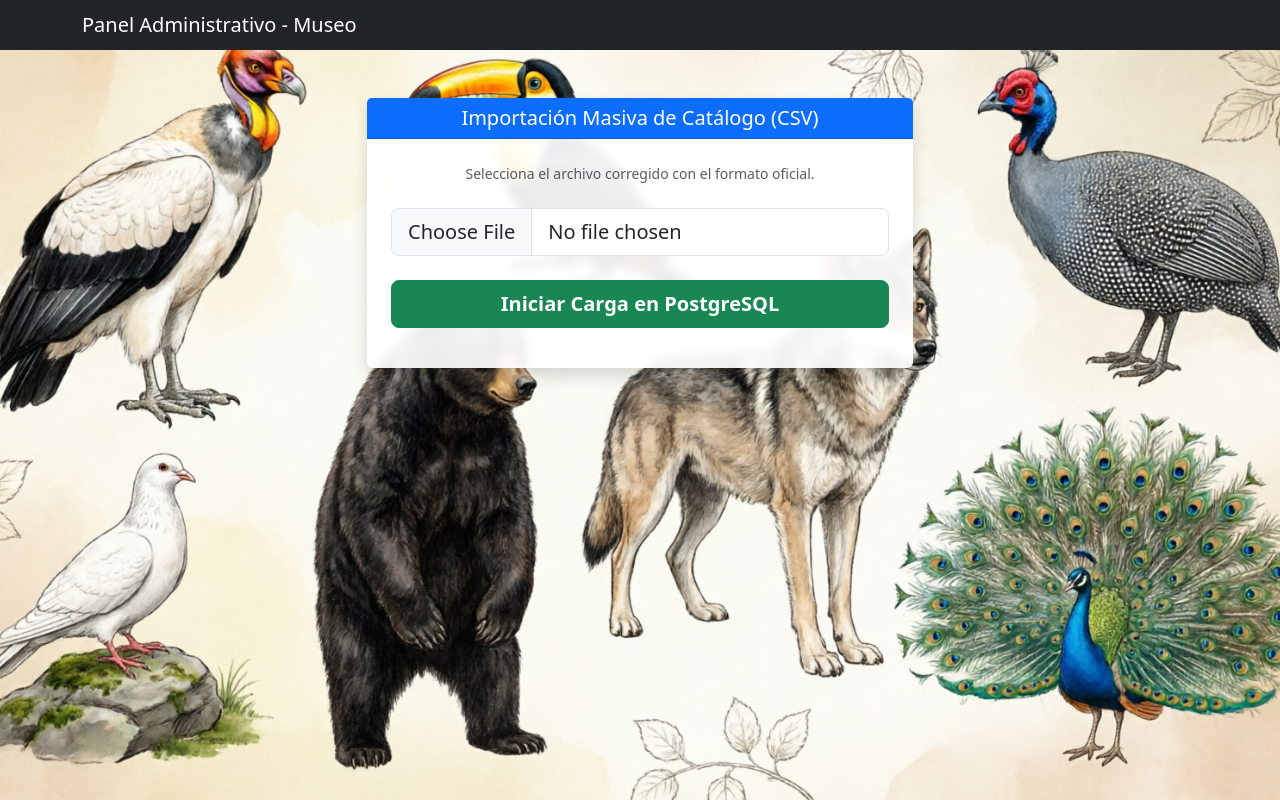
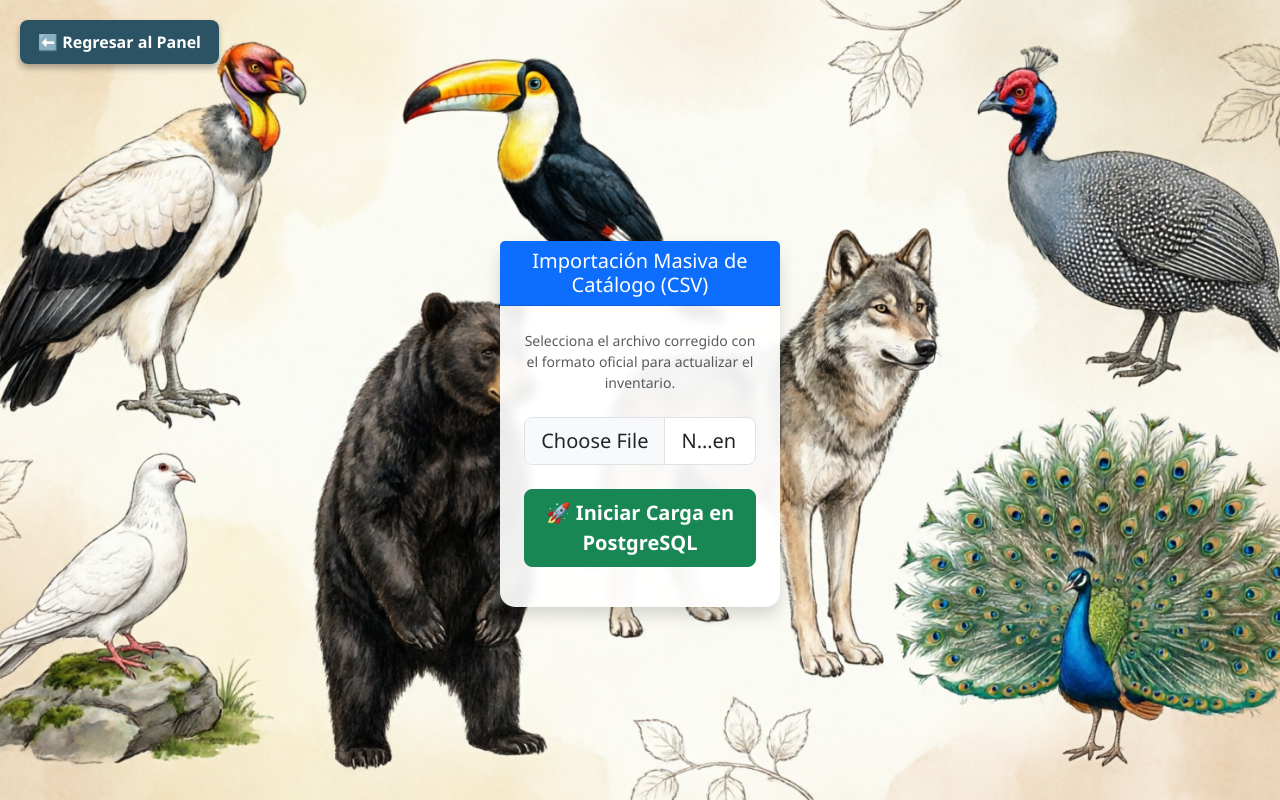
Before and after one commit to farid3312/sala-herpetologia, a FastAPI app: page /admin/importar in a window 1280 px wide. Run offline with FastAPI, Linux system fonts and the light colour scheme.

Commit message:
feat: implementar base_admin(la tabla) y limpiar interfaz de importación y agregar boton de regresar al apartado admin

```diff
--- a/templates/base.html
+++ b/templates/base.html
@@ -1,24 +1,57 @@
-<!doctype html>
+<!DOCTYPE html>
 <html lang="es">
-  <head>
-    <meta charset="UTF-8" />
-    <meta name="viewport" content="width=device-width, initial-scale=1.0" />
-    <title>Museo de Herpetología - Admin</title>
-    <link
-      href="https://cdn.jsdelivr.net/npm/bootstrap@5.3.0/dist/css/bootstrap.min.css"
-      rel="stylesheet"
-    />
-    <link rel="stylesheet" href="/static/css/style.css" />
-  </head>
-  <body class="bg-light">
-    <nav class="navbar navbar-dark bg-dark mb-4">
-      <div class="container">
-        <span class="navbar-brand mb-0 h1">Panel Administrativo - Museo</span>
-      </div>
-    </nav>
+<head>
+    <meta charset="UTF-8">
+    <meta name="viewport" content="width=device-width, initial-scale=1.0">
+    <title>{% block title %}Admin - Museo Herpetológico{% endblock %}</title>
+    <link rel="icon" href="{{ url_for('static', path='favicon.ico') }}" type="image/x-icon">
+    <link href="https://cdn.jsdelivr.net/npm/bootstrap@5.3.0/dist/css/bootstrap.min.css" rel="stylesheet">
 
-    <div class="container">{% block content %}{% endblock %}</div>
+    <style>
+        body {
+            /* Usamos el mismo fondo que el Dashboard Admin */
+            background-image: url("{{ url_for('static', path='fondo admin.png') }}");
+            background-size: cover;
+            background-position: center;
+            background-attachment: fixed;
+            min-height: 100vh;
+            display: flex;
+            align-items: center; /* Centrado vertical */
+            justify-content: center; /* Centrado horizontal */
+            padding: 20px;
+            margin: 0;
+            font-family: 'Segoe UI', Tahoma, Geneva, Verdana, sans-serif;
+        }
+
+        /* Botón para volver al Dashboard administrativo general */
+        .btn-back {
+            position: absolute;
+            top: 20px;
+            left: 20px;
+            background-color: #2c5364;
+            color: white;
+            padding: 10px 18px;
+            text-decoration: none;
+            border-radius: 8px;
+            font-weight: bold;
+            box-shadow: 0 4px 6px rgba(0,0,0,0.3);
+            transition: 0.3s;
+            z-index: 1000;
+            border: none;
+        }
+
+        .btn-back:hover {
+            background-color: #1d3a47;
+            color: #00d2ff !important;
+            transform: scale(1.05);
+        }
+    </style>
+    {% block extra_styles %}{% endblock %}
+</head>
+<body>
+
+    {% block content %}{% endblock %}
 
     <script src="https://cdn.jsdelivr.net/npm/bootstrap@5.3.0/dist/js/bootstrap.bundle.min.js"></script>
-  </body>
+</body>
 </html>
--- a/templates/importar.html
+++ b/templates/importar.html
@@ -3,28 +3,54 @@
 {% block content %}
 <style>
     body {
-        /* Cambia 'fondo.png' por el nombre real de tu imagen en la carpeta static */
         background-image: url("{{ url_for('static', path='fondoimportar.png') }}");
         background-size: cover;
         background-position: center;
         background-attachment: fixed;
     }
-    /* Hacemos la tarjeta un poco transparente para que se vea el fondo */
+
+    /* Botón para volver al Dashboard administrativo */
+    .btn-back {
+        position: absolute;
+        top: 20px;
+        left: 20px;
+        background-color: #2c5364;
+        color: white;
+        padding: 10px 18px;
+        text-decoration: none;
+        border-radius: 8px;
+        font-weight: bold;
+        box-shadow: 0 4px 6px rgba(0,0,0,0.3);
+        transition: 0.3s;
+        z-index: 1000;
+        border: none;
+    }
+
+    .btn-back:hover {
+        background-color: #1d3a47;
+        color: #00d2ff;
+        transform: scale(1.05);
+    }
+
     .card.shadow {
         background: rgba(255, 255, 255, 0.92);
         backdrop-filter: blur(5px);
+        border: none;
+        border-radius: 15px;
     }
 </style>
 
+<a href="/admin/dashboard" class="btn-back">⬅️ Regresar al Panel</a>
+
 <div class="row justify-content-center mt-5">
   <div class="col-md-6">
-    <div class="card shadow border-0 rounded-lg">
+    <div class="card shadow rounded-lg">
       <div class="card-header bg-primary text-white text-center">
         <h5 class="mb-0">Importación Masiva de Catálogo (CSV)</h5>
       </div>
       <div class="card-body p-4">
         <p class="text-muted small text-center mb-4">
-          Selecciona el archivo corregido con el formato oficial.
+          Selecciona el archivo corregido con el formato oficial para actualizar el inventario.
         </p>
         <form id="uploadForm">
           <div class="mb-4">
@@ -37,7 +63,7 @@
             />
           </div>
           <button type="submit" class="btn btn-success btn-lg w-100 fw-bold" id="btnImportar">
-            Iniciar Carga en PostgreSQL
+            🚀 Iniciar Carga en PostgreSQL
           </button>
         </form>
         <div id="statusMessage" class="mt-3"></div>
@@ -58,7 +84,7 @@
 
     btn.disabled = true;
     status.innerHTML =
-      '<div class="alert alert-info fw-bold">⏳ Procesando archivo...</div>';
+      '<div class="alert alert-info fw-bold animate__animated animate__fadeIn">⏳ Procesando archivo... esto puede tardar unos segundos.</div>';
 
     try {
       const response = await fetch("/admin/datos/importar-csv/", {
```
Also changed, not shown: app/api/endpoints/admin.py (+13 -3 lines), templates/admin.html (+109 -84 lines).
